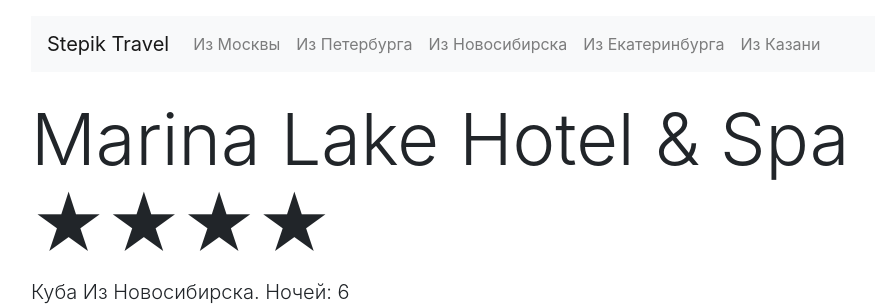
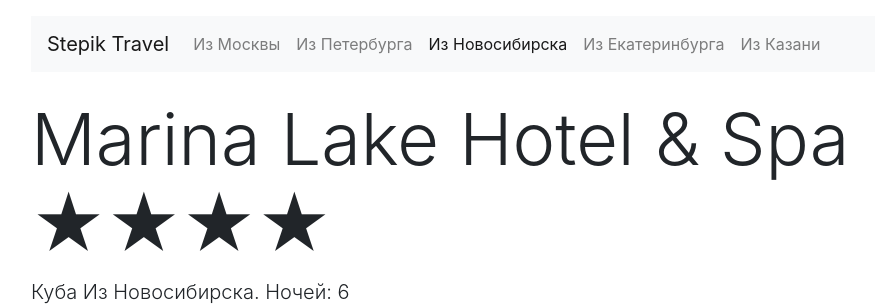
Before and after one commit to antauren/stepik-flask-project1, a Flask app: page /tours/1/ in a window 1280 px wide. Shown: the top 308 px of the page, without its empty margins (54-929 px from the left). Run offline with Flask 2, Linux system fonts and the light colour scheme; some libraries are stand-ins or nearby versions.

Commit message:
add active_nav to tour_page

```diff
--- a/app.py
+++ b/app.py
@@ -18,7 +18,8 @@ def main():
 
                            title=title,
                            subtitle=subtitle,
-                           description=description
+                           description=description,
+                           tour=False
                            )
 
 
@@ -30,7 +31,8 @@ def render_departures(departure):
 
                            tours=request_tours,
                            departures=departures,
-                           departure=departures[departure]
+                           departure=departures[departure],
+                           tour=False
                            )
 
 
--- a/templates/base.html
+++ b/templates/base.html
@@ -26,7 +26,7 @@
         {% for departure, text in departures.items() %}
           {% set href = "/departures/{}/".format(departure) %}
 
-          <li class="nav-item {% if request.path == href %}active{% endif %}">
+          <li class="nav-item {% if request.path == href or tour.departure == departure %}active{% endif %}">
             <a class="nav-link" href="{{ href }}">{{ text }}</a>
           </li>
 
```
